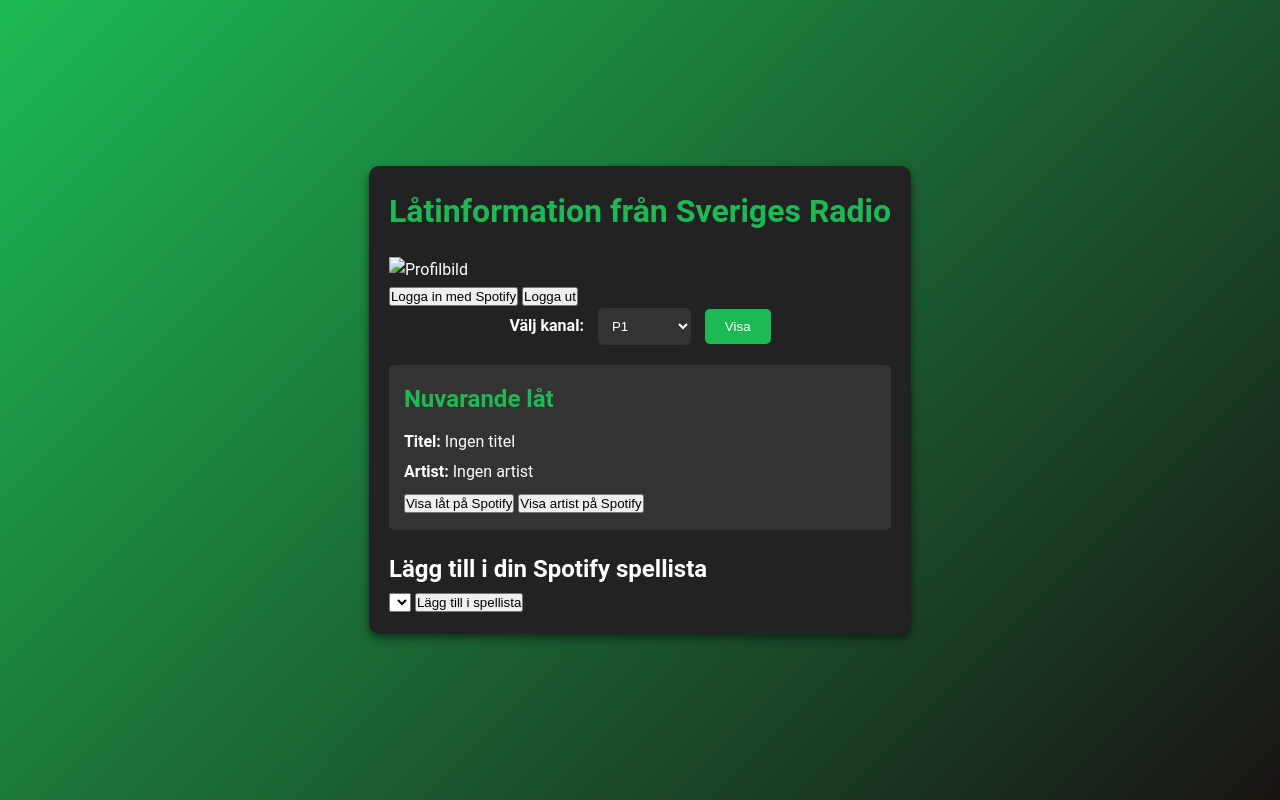
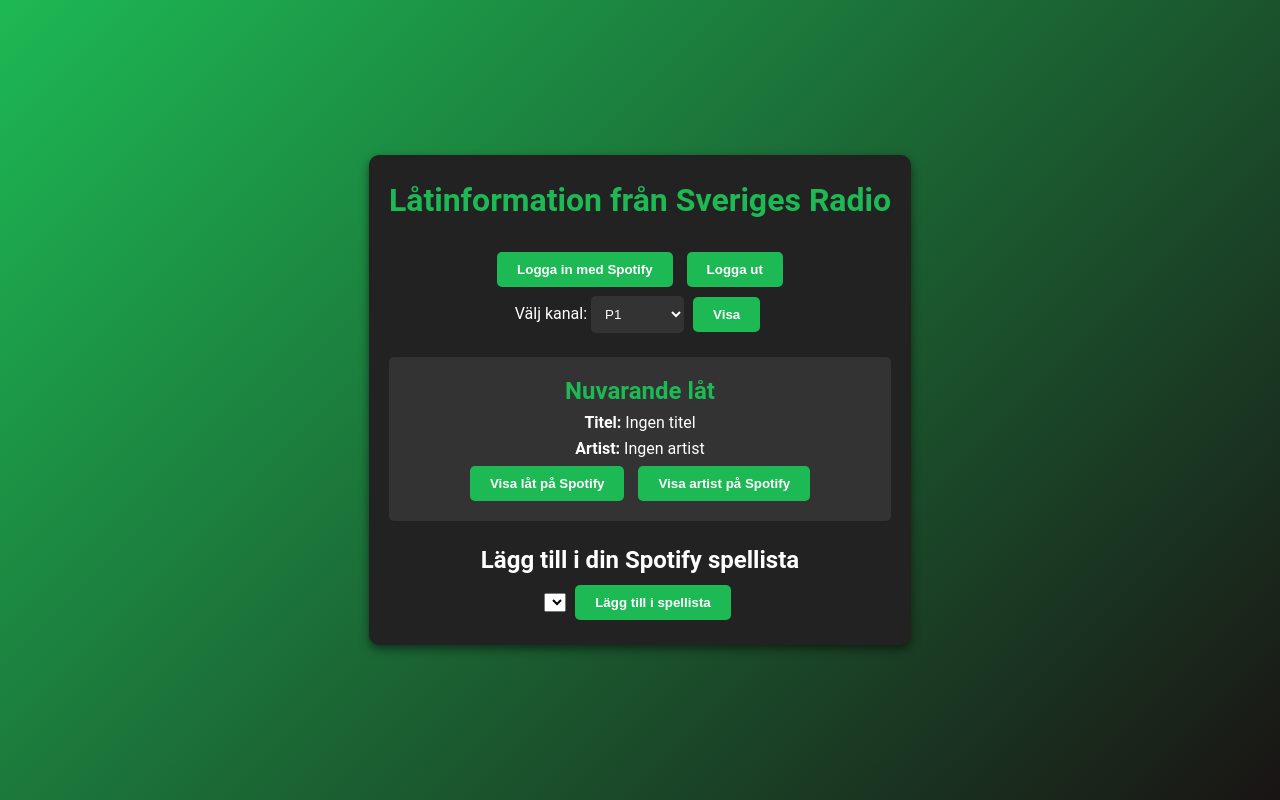
Before and after one commit to Peppino9/radiotospotify, a Flask app: page / in a window 1280 px wide. Run offline with Flask 2, Linux system fonts and the light colour scheme; lists and menus that the app fills with data are empty.

Commit message:
Fix
Co-Authored-By: eld12345 <164183717+eld12345@users.noreply.github.com>

```diff
--- a/app.py
+++ b/app.py
@@ -2,7 +2,7 @@
 import requests
 import xml.etree.ElementTree as ET
 import spotipy
-from spotipy.oauth2 import SpotifyClientCredentials, SpotifyOAuth
+from spotipy.oauth2 import SpotifyOAuth
 import os
 
 app = Flask(__name__)
--- a/static/body.css
+++ b/static/body.css
@@ -13,6 +13,7 @@
   justify-content: center;
   align-items: center;
   min-height: 100vh;
+  text-align: center;
 }
 
 .container {
@@ -30,15 +31,35 @@
   font-size: 2rem;
 }
 
+#user-info {
+  display: none;
+  margin-bottom: 15px;
+}
+
+#user-image {
+  width: 50px;
+  height: 50px;
+  border-radius: 50%;
+}
+
+button {
+  padding: 10px 20px;
+  background-color: #1DB954;
+  color: #fff;
+  border: none;
+  border-radius: 5px;
+  font-weight: bold;
+  cursor: pointer;
+  transition: background-color 0.3s ease;
+  margin: 5px;
+}
+
+button:hover {
+  background-color: #17a54a;
+}
+
 form.channel-selector {
   margin-bottom: 20px;
-  text-align: center;
-}
-
-form.channel-selector label {
-  font-size: 1rem;
-  font-weight: bold;
-  margin-right: 10px;
 }
 
 form.channel-selector select {
@@ -49,51 +70,21 @@
   color: #fff;
 }
 
-form.channel-selector button {
-  margin-left: 10px;
-  padding: 10px 20px;
-  background-color: #1DB954;
-  color: #fff;
-  border: none;
-  border-radius: 5px;
-  cursor: pointer;
-  transition: background-color 0.3s ease;
-}
-
-form.channel-selector button:hover {
-  background-color: #17a54a;
-}
-
 .song-info {
-  margin: 20px 0;
   padding: 15px;
   background-color: #333;
   border-radius: 5px;
+  margin: 20px 0;
 }
 
 .song-info h2 {
-  font-size: 1.5rem;
-  margin-bottom: 10px;
   color: #1DB954;
 }
 
 .song-info p {
   font-size: 1rem;
-  margin: 5px 0;
 }
 
-footer {
-  text-align: center;
-  margin-top: 20px;
-  font-size: 0.9rem;
-  color: #ccc;
-}
-.button-container {
-  display: flex;
-  justify-content: space-between;
-  align-items: center;
-  margin-top: 10px;
-}
 .spotify-link, .playlist-button {
   display: inline-block;
   text-align: center;
@@ -102,17 +93,11 @@
   color: #fff;
   border: none;
   border-radius: 5px;
-  font-weight: bold;
   text-decoration: none;
   transition: background-color 0.3s ease;
-  margin: 0 5px;
   font-size: 1rem;
 }
 
 .spotify-link:hover, .playlist-button:hover {
   background-color: #17a54a;
 }
-
-.playlist-button {
-  cursor: pointer;
-}
--- a/templates/main.html
+++ b/templates/main.html
@@ -65,6 +65,7 @@
                 document.getElementById("logout-button").style.display = "inline-block";
                 document.getElementById("login-button").style.display = "none";
                 document.getElementById("user-image").src = user.image || "/static/default-profile.png";
+                fetchPlaylists();
             }
         });
     }
@@ -101,6 +102,12 @@
             artistButton.onclick = () => window.open(data.artist_url, "_blank");
         });
     }
+    document.getElementById("channel-form").addEventListener("submit", function(event) {
+        event.preventDefault();
+        let selectedChannel = document.getElementById("channel").value;
+        fetchSong(selectedChannel);
+    });
+
 
     document.getElementById("add-to-playlist").addEventListener("click", function() {
         let songUri = document.getElementById("view-song-spotify").dataset.uri;
```
Also changed, not shown: 1 other file.
